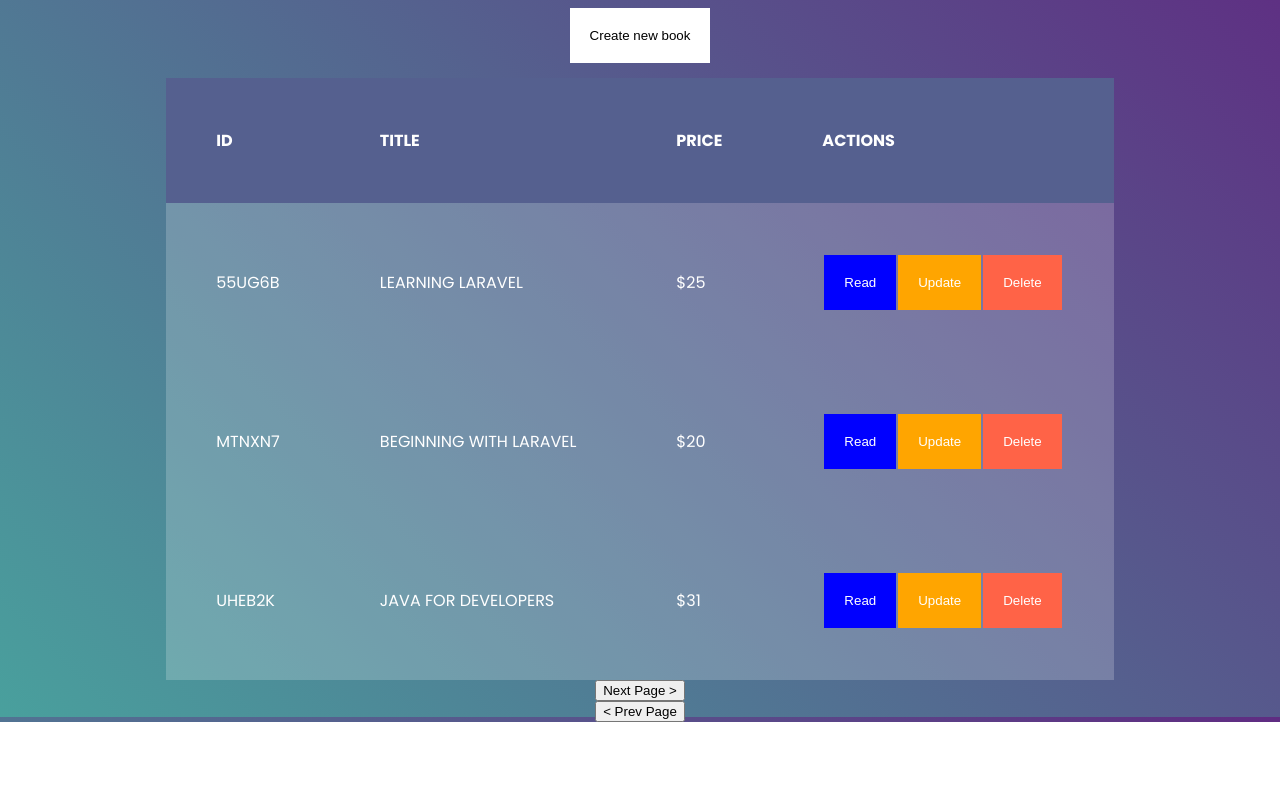
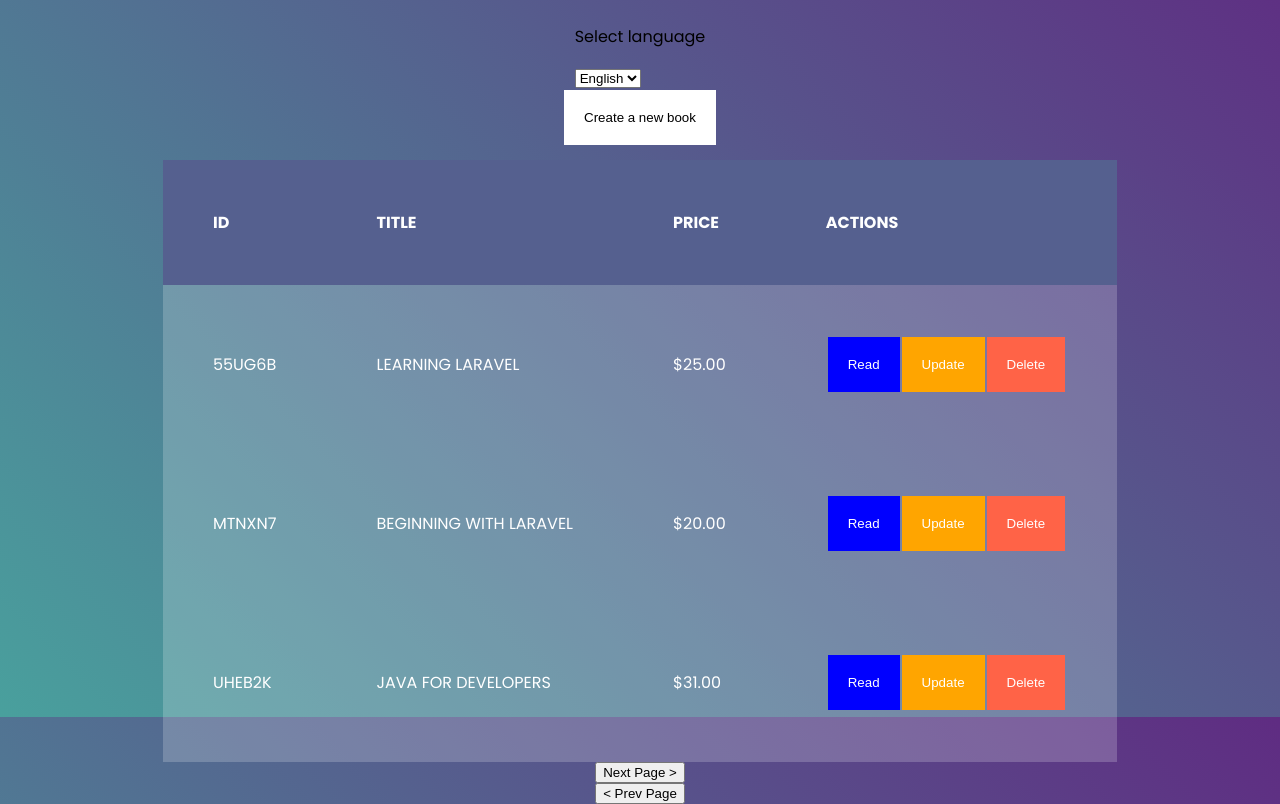
Before and after one commit to dannybar-on/book-shop, a plain HTML site: page index.html in a window 1280 px wide. Shown: the part 83-887 px from the top of the page. Before the commit the page ends 805 px from the top, so only its background shows below. Drawn offline with Linux system fonts and the light colour scheme.

Commit message:
Few adjustments added to support Hebrew langauage

```diff
--- a/css/default.css
+++ b/css/default.css
@@ -16,6 +16,10 @@ body {
   justify-content: center;
   align-items: center;
   overflow-x: hidden;
+}
+
+body.rtl {
+  direction: rtl;
 }
 
 .create-book {
--- a/index.html
+++ b/index.html
@@ -8,30 +8,42 @@
     <link rel="stylesheet" href="./css/default.css" />
   </head>
   <body onload="onInit()">
-    <h1>Welcome to my bookshop!</h1>
-    <button class="create-book" onclick="onCreateNewBook()">
+    <h1 data-trans="title">Welcome to my bookshop!</h1>
+    <div class="lang-select">
+      <p data-trans="select-lang">Select language</p>
+      <select class="language-selector" onchange="onSetLang(this.value)">
+        <option value="en">English</option>
+        <option value="he">עברית</option>
+      </select>
+    </div>
+
+    <button data-trans="create-book" class="create-book" onclick="onCreateNewBook()">
       Create new book
     </button>
     <form class="form">
       <input
+      data-trans="added-name-placeholder"
         type="text"
         placeholder="Enter Book's title"
         class="newTitle"
         required
       />
       <input
+      data-trans="added-price-placeholder"
         type="number"
         placeholder="Enter Price"
         class="newPrice"
         required
       />
       <input
+      data-trans="submit-btn"
         class="submit"
         onclick="onSubmitCreateNewBook(event)"
         type="submit"
         value="submit"
       />
       <input
+        data-trans="cancel-btn"
         class="cancel"
         onclick="onCancelCreateNewBook(event)"
         type="submit"
@@ -42,25 +54,26 @@
       <h3></h3>
       <h4>Price <span></span></h4>
       <div></div>
-      <h5>Book Description</h5>
+      <h5 data-trans="book-desc">Book Description</h5>
       <p></p>
-      <button onclick="onCloseModal()">Close</button>
+      <button data-trans="close-modal-btn" onclick="onCloseModal()">Close</button>
     </div>
     <table class="books-table">
       <thead>
         <tr>
-          <th>Id</th>
-          <th class="title-header" onclick="onSetSortBy('title')">Title</th>
-          <th class="price-header" onclick="onSetSortBy('price')">Price</th>
-          <th>Actions</th>
+          <th data-trans="id-header">Id</th>
+          <th data-trans="title-header" class="title-header" onclick="onSetSortBy('title')">Title</th>
+          <th data-trans="price-header" class="price-header" onclick="onSetSortBy('price')">Price</th>
+          <th data-trans="actions-header">Actions</th>
         </tr>
       </thead>
       <tbody class="books-container"></tbody>
     </table>
-    <button onclick="onNextPage()">Next Page > </button>
-    <button onclick="onPrevPage()">< Prev Page</button>
+    <button data-trans="next-page" onclick="onNextPage()">Next Page > </button>
+    <button data-trans="prev-page" onclick="onPrevPage()">< Prev Page</button>
     <script src="js/services/util.service.js"></script>
     <script src="js/services/storage.service.js"></script>
+    <script src="js/lang.js"></script>
     <script src="js/services/book.service.js"></script>
     <script src="js/book.controller.js"></script>
   </body>
--- a/js/book.controller.js
+++ b/js/book.controller.js
@@ -11,13 +11,13 @@ function renderBooks() {
         <tr>
         <td>${book.id}</td>
         <td>${book.title}</td>
-        <td>$${book.price}</td>
+        <td>${formatCurrency(convertToIls(book.price))}</td>
         <td>
         <table class="actions">
         <tr>
-        <td><button class="btn read-btn" onclick="onReadBook('${book.id}')">Read</button></td>
-        <td><button class="btn update-btn" onclick="onUpdateBook('${book.id}')">Update</button></td>
-        <td><button class="btn del-btn" onclick="onDeleteBook('${book.id}')">Delete</button></td>
+        <td><button data-trans="read-btn" class="btn read-btn" onclick="onReadBook('${book.id}')">Read</button></td>
+        <td><button data-trans="update-btn" class="btn update-btn" onclick="onUpdateBook('${book.id}')">Update</button></td>
+        <td><button data-trans="del-btn" class="btn del-btn" onclick="onDeleteBook('${book.id}')">Delete</button></td>
         </tr>
         </table>
         </td>
@@ -26,6 +26,7 @@ function renderBooks() {
   });
 
   document.querySelector('.books-container').innerHTML = strHtmls.join('');
+  doTrans();
 }
 
 function renderBookRate(book) {
@@ -68,7 +69,7 @@ function onSetSortBy(sortBy) {
 }
 
 function onUpdateBook(bookId) {
-    const newPrice = +prompt('New price?');
+    const newPrice = +prompt(getTrans('update-price-modal'));
     if (newPrice) {
         const book = updateBook(bookId, newPrice);
         renderBooks();
@@ -79,7 +80,7 @@ function onReadBook(bookId) {
     const book = getBookById(bookId);
     const elModal = document.querySelector('.modal');
     elModal.querySelector('h3').innerText = book.title;
-    elModal.querySelector('h4 span').innerText = '$' + book.price;
+    elModal.querySelector('h4 span').innerText = formatCurrency(convertToIls(book.price));
     elModal.querySelector('div').innerHTML = `<button onclick="decrementBookRate('${book.id}')">-</button><span>${book.rate}</span><button onclick="incrementBookRate('${book.id}')">+</button>`;
     elModal.querySelector('p').innerText = book.desc;
     document.querySelector('.modal').classList.add('open');
@@ -98,3 +99,16 @@ function onPrevPage() {
     prevPage();
     renderBooks();
 }
+
+function onSetLang(lang) {
+    setLang(lang);
+
+    if (lang === 'he') {
+        document.body.classList.add('rtl');
+    } else {
+        document.body.classList.remove('rtl')
+    }
+
+    doTrans();
+    renderBooks();
+}
--- /dev/null
+++ b/js/lang.js
@@ -0,0 +1,131 @@
+'use strict';
+
+var gTrans = {
+  title: {
+    en: 'Welcome to my Bookshop',
+    he: 'ברוכים הבאים לחנות הספרים שלי',
+  },
+  'select-lang': {
+    en: 'Select language',
+    he: 'בחר שפה',
+  },
+  'create-book': {
+    en: 'Create a new book',
+    he: 'צור ספר חדש',
+  },
+  'read-btn': {
+    en: 'Read',
+    he: 'פרטים',
+  },
+  'update-btn': {
+    en: 'Update',
+    he: 'עדכן',
+  },
+  'del-btn': {
+    en: 'Delete',
+    he: 'מחק',
+  },
+  'id-header': {
+    en: 'Id',
+    he: 'מספר זיהוי',
+  },
+  'title-header': {
+    en: 'Title',
+    he: 'כותרת',
+  },
+  'price-header': {
+    en: 'Price',
+    he: 'מחיר',
+  },
+  'actions-header': {
+    en: 'Actions',
+    he: 'פעולות',
+  },
+  'next-page': {
+    en: 'Next Page >',
+    he: '< עמוד הבא',
+  },
+  'prev-page': {
+    en: '< Prev Page',
+    he: 'עמוד קודם >',
+  },
+  'added-name-placeholder': {
+    en: "Enter Book's title",
+    he: 'הכנס שם ספר שברצונך להוסיף',
+  },
+  'added-price-placeholder': {
+    en: 'Enter Price',
+    he: 'הכנס מחיר',
+  },
+  'submit-btn': {
+    en: 'Submit',
+    he: 'בצע',
+  },
+  'cancel-btn': {
+    en: 'Cancel',
+    he: 'בטל',
+  },
+  'book-desc': {
+    en: 'Book Description',
+    he: 'תקציר הספר',
+  },
+  'close-modal-btn': {
+    en: 'Close',
+    he: 'סגור',
+  },
+  'update-price-modal': {
+    en: 'New Price?',
+    he: 'מחיר חדש?',
+  },
+};
+
+var gCurrLang = 'en';
+
+function doTrans() {
+  var els = document.querySelectorAll('[data-trans]');
+
+  els.forEach((el) => {
+    const transKey = el.dataset.trans;
+    if (el.nodeName === 'INPUT') {
+      if (el.placeholder) el.placeholder = getTrans(transKey);
+      if (el.value) el.value = getTrans(transKey);
+    } else {
+      el.innerText = getTrans(transKey);
+    }
+  });
+}
+
+function getTrans(transKey) {
+  var keyTrans = gTrans[transKey];
+  if (!keyTrans) return 'UNKNOWN';
+  var txt = keyTrans[gCurrLang];
+  if (!txt) txt = keyTrans['en'];
+
+  return txt;
+}
+
+function setLang(lang) {
+  gCurrLang = lang;
+}
+
+function formatNum(num) {
+  return new Intl.NumberFormat(gCurrLang).format(num);
+}
+
+function formatCurrency(num) {
+  if (gCurrLang === 'he') {
+    return new Intl.NumberFormat('he-IL', {
+      style: 'currency',
+      currency: 'ILS',
+    }).format(num);
+  } else
+    return new Intl.NumberFormat('en-US', {
+      style: 'currency',
+      currency: 'USD',
+    }).format(num);
+}
+
+function convertToIls(num) {
+  if (gCurrLang === 'he') return (num *= 3.12);
+  else return num;
+}
```
